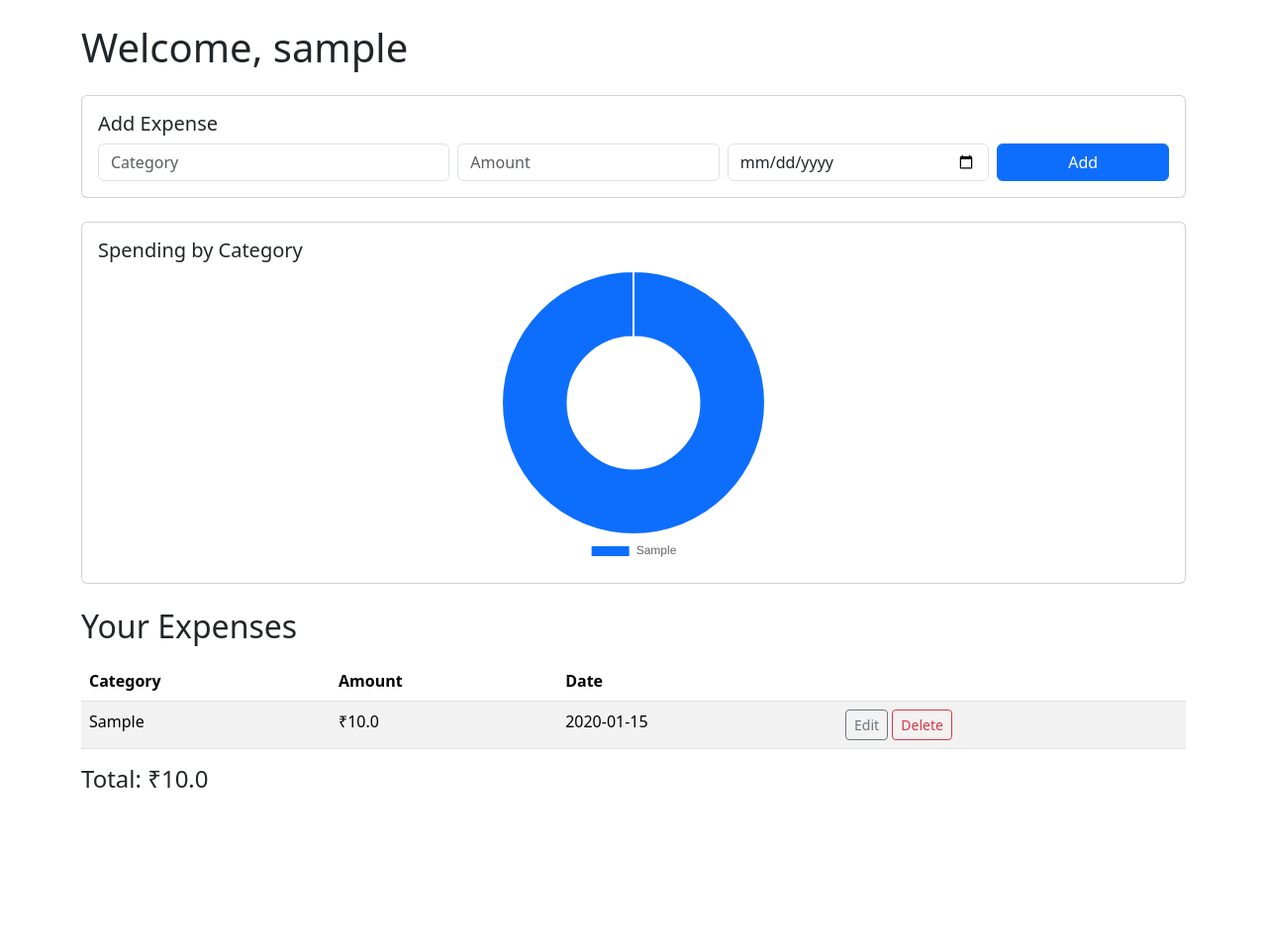
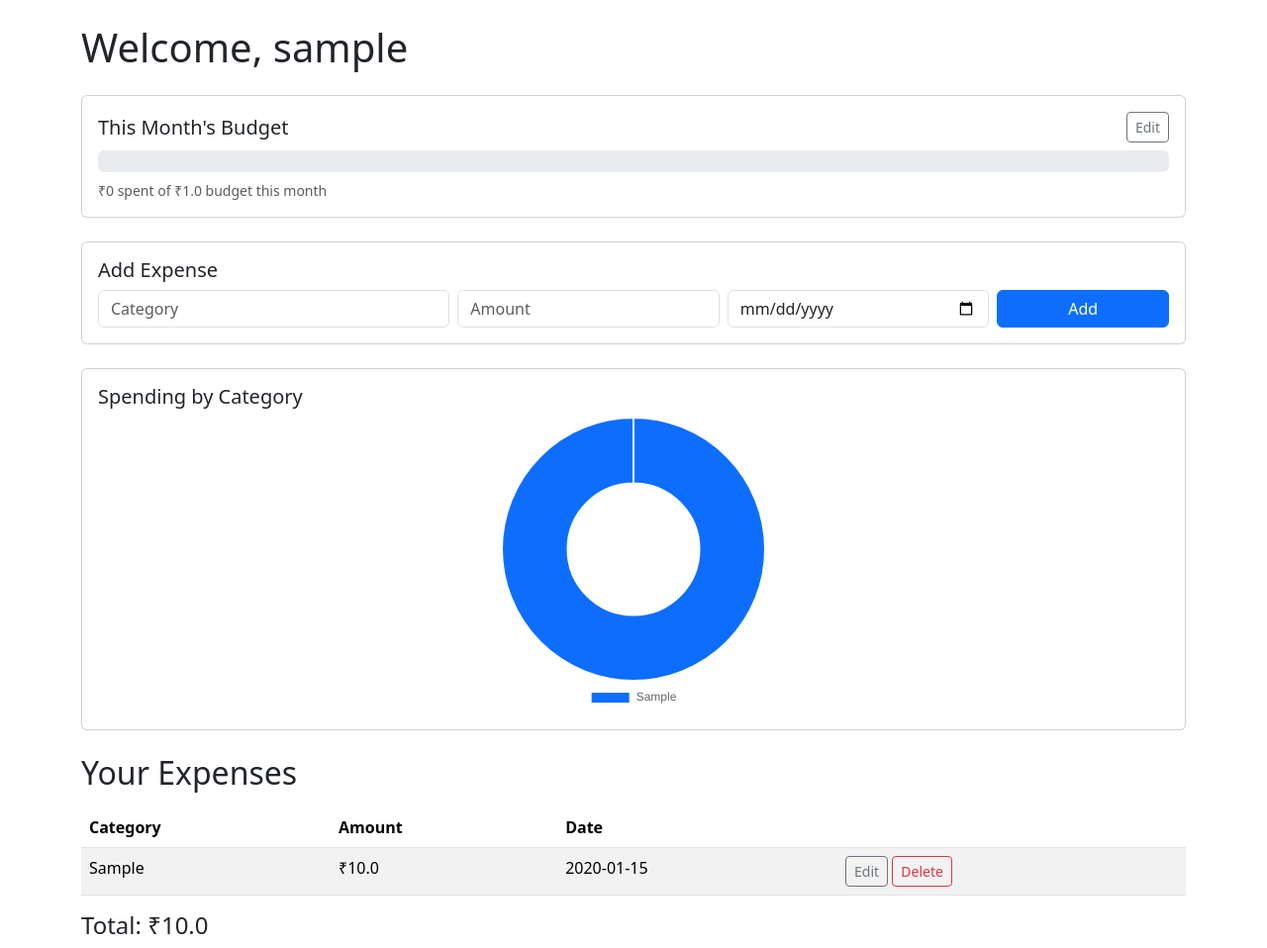
Before and after one commit to abel-111/Expense_Tracker, a Flask app: page / in a window 1280 px wide. Shown: the part 56-1014 px from the top of the page at 99% size. Before the commit the page ends 852 px from the top, so only its background shows below. Run offline with Flask 3, Linux system fonts and the light colour scheme; the visitor is signed in with stand-in values (Sample User, id 1); tables that the repository leaves empty hold one stand-in row (values such as "Sample post").

Commit message:
Add monthly budget progress bar to home page

```diff
--- a/templates/home.html
+++ b/templates/home.html
@@ -2,6 +2,40 @@
 {% block title %}Home{% endblock %}
 {% block content %}
 <h1 class="mb-4">Welcome, {{ session.username }}</h1>
+
+{% if budget and budget > 0 %}
+{% set percent = ((monthly_total / budget) * 100) | round(1) %}
+<div class="card mb-4">
+    <div class="card-body">
+        <div class="d-flex justify-content-between align-items-center mb-2">
+            <h5 class="card-title mb-0">This Month's Budget</h5>
+            <a href="/settings" class="btn btn-sm btn-outline-secondary">Edit</a>
+        </div>
+        {% if percent >= 100 %}
+            <div class="alert alert-danger py-2 mb-2">⚠️ Over budget by ₹{{ (monthly_total - budget) | round(2) }}</div>
+        {% elif percent >= 80 %}
+            <div class="alert alert-warning py-2 mb-2">⚠️ Nearing your limit — ₹{{ (budget - monthly_total) | round(2) }} remaining</div>
+        {% endif %}
+        <div class="progress" style="height: 22px;">
+            <div class="progress-bar
+                {% if percent >= 100 %} bg-danger
+                {% elif percent >= 80 %} bg-warning
+                {% else %} bg-success
+                {% endif %}"
+                role="progressbar"
+                style="width: {{ [percent, 100] | min }}%;"
+                aria-valuenow="{{ percent }}"
+                aria-valuemin="0"
+                aria-valuemax="100">
+                {{ percent }}%
+            </div>
+        </div>
+        <div class="mt-2 text-muted" style="font-size: 0.875rem;">
+            ₹{{ monthly_total | round(2) }} spent of ₹{{ budget | round(2) }} budget this month
+        </div>
+    </div>
+</div>
+{% endif %}
 
 <div class="card mb-4">
     <div class="card-body">
```
